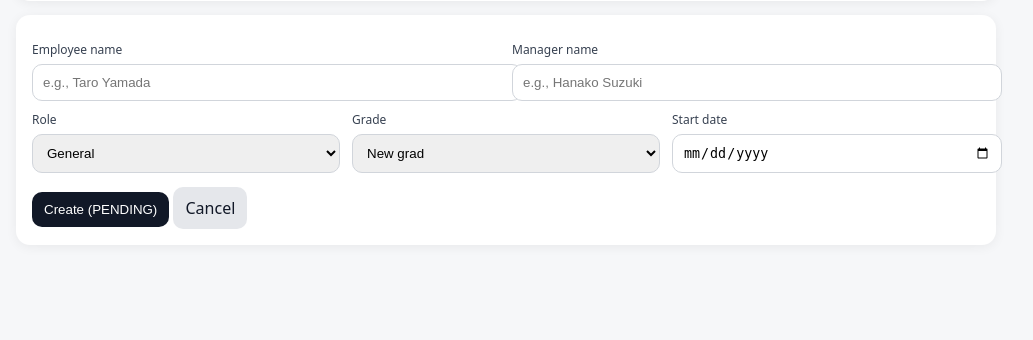
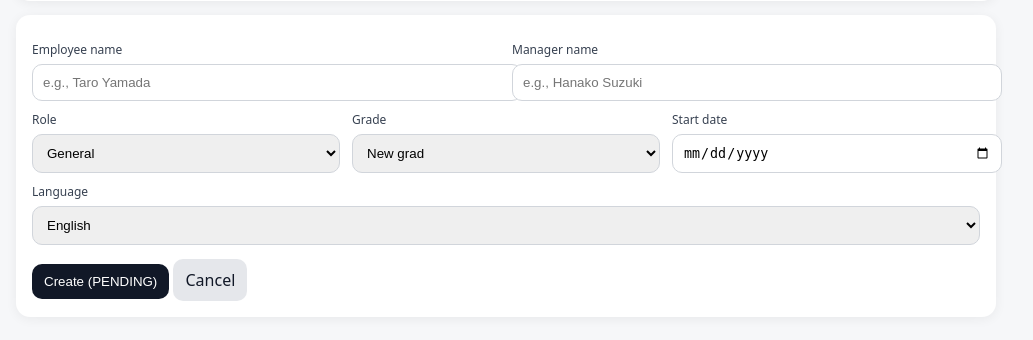
Before and after one commit to RikuTerayama/onboarding-mock-app, a FastAPI app: page /onboard in a window 1280 px wide. Shown: the part 198-538 px from the top of the page, without its empty margins (134-1167 px from the left). Run offline with FastAPI, Linux system fonts and the light colour scheme.

Commit message:
Update create.html

```diff
--- a/app/templates/create.html
+++ b/app/templates/create.html
@@ -1,26 +1,27 @@
 {% extends "layout.html" %}
 {% block content %}
+  {% set current_lang = lang|default("en") %}
   <div class="card">
-    <h2 style="margin:0 0 6px 0;">Create onboarding (mock)</h2>
-    <div class="muted">Simulates Slack modal input. Submit to create a PENDING request.</div>
+    <h2 style="margin:0 0 6px 0;">{{ t("create_title", current_lang) }}</h2>
+    <div class="muted">{{ t("create_desc", current_lang) }}</div>
   </div>
 
   <div class="card">
     <form method="post" action="/onboard">
       <div class="row">
         <div class="col">
-          <label>Employee name</label>
+          <label>{{ t("create_employee_name", current_lang) }}</label>
           <input name="employee_name" placeholder="e.g., Taro Yamada" required />
         </div>
         <div class="col">
-          <label>Manager name</label>
+          <label>{{ t("create_manager_name", current_lang) }}</label>
           <input name="manager_name" placeholder="e.g., Hanako Suzuki" required />
         </div>
       </div>
 
       <div class="row">
         <div class="col">
-          <label>Role</label>
+          <label>{{ t("create_role", current_lang) }}</label>
           <select name="role" required>
             <option value="general">General</option>
             <option value="eng">Engineer</option>
@@ -28,7 +29,7 @@
           </select>
         </div>
         <div class="col">
-          <label>Grade</label>
+          <label>{{ t("create_grade", current_lang) }}</label>
           <select name="grade" required>
             <option value="newgrad">New grad</option>
             <option value="mid">Mid career</option>
@@ -37,14 +38,24 @@
           </select>
         </div>
         <div class="col">
-          <label>Start date</label>
+          <label>{{ t("create_start_date", current_lang) }}</label>
           <input type="date" name="start_date" required />
         </div>
       </div>
 
+      <div class="row">
+        <div class="col">
+          <label>{{ t("create_lang", current_lang) }}</label>
+          <select name="lang">
+            <option value="en" {{ 'selected' if current_lang == 'en' else '' }}>English</option>
+            <option value="ja" {{ 'selected' if current_lang == 'ja' else '' }}>日本語</option>
+          </select>
+        </div>
+      </div>
+
       <div style="margin-top:14px;">
-        <button class="btn btn-primary" type="submit">Create (PENDING)</button>
-        <a class="btn btn-ghost" href="/">Cancel</a>
+        <button class="btn btn-primary" type="submit">{{ t("create_submit", current_lang) }}</button>
+        <a class="btn btn-ghost" href="/">{{ t("create_cancel", current_lang) }}</a>
       </div>
     </form>
   </div>
```
